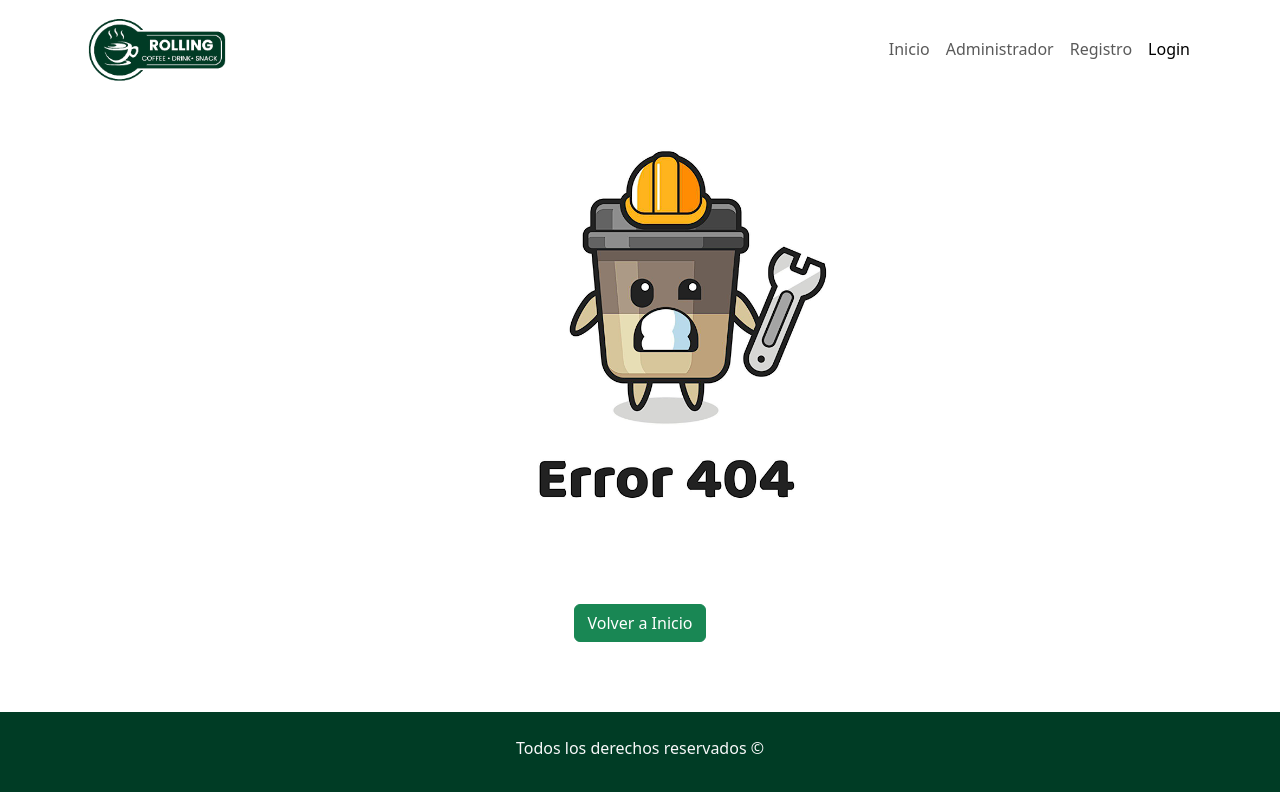
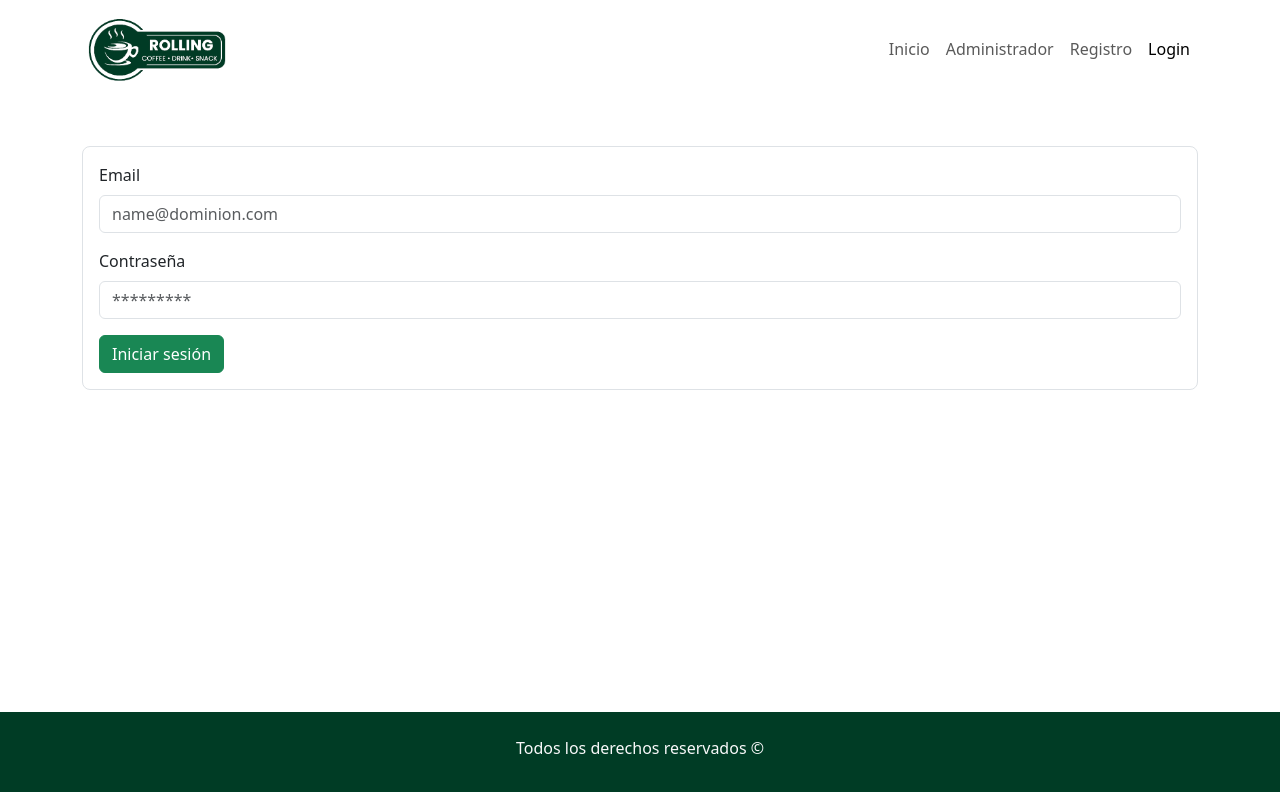
Before and after one commit to nicoiosa/rollingCoffee, a React (Vite) app: page /login in a window 1280 px wide. Shown: the top 792 px of the page. Built offline with nearby package versions, Linux system fonts and the light colour scheme; no server answers.

Commit message:
agregado maquetado y validaciones login + read pagina de inicio

```diff
--- a/src/App.jsx
+++ b/src/App.jsx
@@ -9,6 +9,7 @@ import Home from "./components/pages/Home";
 import Error404 from "./components/pages/Error404";
 import DetailProducto from "./components/pages/DetailProducto";
 import FormProducto from "./components/pages/FormProducto";
+import Login from "./components/pages/login";
 
 function App() {
   return (
@@ -19,6 +20,7 @@ function App() {
         <Route exact path="/admin" element={<Admin />} />
         <Route exact path="/detailProducto" element={<DetailProducto />} />
         <Route exact path="/admin/add" element={<FormProducto />} />
+        <Route exact path="/login" element={<Login />} />
         <Route path="*" element={<Error404 />} />
       </Routes>
       <Foot />
--- a/src/components/CardProducto.jsx
+++ b/src/components/CardProducto.jsx
@@ -1,16 +1,15 @@
 import { Card } from "react-bootstrap";
-import americanCoffee from "../assets/americanCoffee.jpg";
 import { Link } from "react-router-dom";
-const CardProducto = () => {
+const CardProducto = ({producto}) => {
   return (
-    <div className="col-3">
-      <Card style={{ width: "18rem" }}>
-        <Card.Img variant="top" src={americanCoffee} />
+    <div className="col-12 col-md-6 col-lg-3">
+      <Card className="h-100">
+        <Card.Img variant="top" src={producto.imagen} />
         <Card.Body>
-          <Card.Title>Cafe Americano</Card.Title>
+          <Card.Title>{producto.nombreProducto}</Card.Title>
           <Card.Text>
-            Descripcion: una taza de cafe suave y aromatico. <br />
-            <b>Precio: $250</b>
+            Descripcion: {producto.descripcionBreve} <br />
+            <b>Precio: ${producto.precio}</b>
           </Card.Text>
         </Card.Body>
         <Card.Footer className="text-end">
--- a/src/components/Grid.jsx
+++ b/src/components/Grid.jsx
@@ -1,16 +1,26 @@
 import { Container } from "react-bootstrap";
 import CardProducto from "./CardProducto";
+import { useEffect, useState } from "react";
+import { leerProductosAPI } from "./helpers/queries";
 
 const Grid = () => {
+  const [productos, setProductos] = useState([]);
+  useEffect(() => {
+    obtenerProductos();
+  }, []);
+  const obtenerProductos = async () => {
+    const respuesta = await leerProductosAPI();
+    if (respuesta.status === 200) {
+      const datos = await respuesta.json();
+      setProductos(datos);
+    }
+  };
   return (
     <Container className="my-5">
       <h5 className="display-4">Nuestros Productos</h5>
       <hr />
-      <div className="row justify-content-center">
-        <CardProducto/>
-        <CardProducto/>
-        <CardProducto/>
-        <CardProducto/>
+      <div className="row justify-content-center row-gap-4">
+      {productos.map((producto) => <CardProducto key={producto.id} producto={producto}/>)}
       </div>
     </Container>
   );
--- a/src/components/pages/FormProducto.jsx
+++ b/src/components/pages/FormProducto.jsx
@@ -13,7 +13,6 @@ const FormProducto = () => {
   const onSubmit = async (producto) => {
     console.log(producto);
     const respuesta = await crearProductoAPI(producto);
-    // agregar un msj si el codigo es 201 todo salio bien, caso contrario, de que ocurrio un error
     if (respuesta.status === 201) {
       Swal.fire({
         title: "Producto creado!",
--- /dev/null
+++ b/src/components/pages/Login.jsx
@@ -0,0 +1,59 @@
+import { Form, Button, Container } from "react-bootstrap";
+import { useForm } from "react-hook-form";
+
+const Login = () => {
+  const {
+    register,
+    handleSubmit,
+    formState: { errors },
+    reset,
+  } = useForm();
+  const onSubmit = () => {
+    console.log("Funciono");
+    reset();
+  };
+  return (
+    <Container className="myMain py-5">
+      <Form onSubmit={handleSubmit(onSubmit)} className="border rounded-3 p-3">
+        <Form.Group className="mb-3" controlId="formEmail">
+          <Form.Label>Email</Form.Label>
+          <Form.Control
+            type="email"
+            placeholder="name@dominion.com"
+            {...register("email", {
+              required: "El email es obligatorio",
+              pattern: {
+                value: /^[\w-\.]+@([\w-]+\.)+[\w-]{2,4}$/i,
+                message: "Formato de email invalido",
+              },
+            })}
+          />
+          <Form.Text className="text-danger">{errors.email?.message}</Form.Text>
+        </Form.Group>
+        <Form.Group className="mb-3" controlId="formPassword">
+          <Form.Label>Contraseña</Form.Label>
+          <Form.Control
+            type="password"
+            placeholder="*********"
+            {...register("password", {
+              required: "La contraseña es obligatoria",
+              pattern: {
+                value: /^(?=.*\d)(?=.*[a-z])(?=.*[A-Z])(?=.*[a-zA-Z]).{8,}$/gm,
+                message:
+                  "La contraseña debe contener al menos 8 caracteres, 1 mayuscula 1 minuscula y 1 numero",
+              },
+            })}
+          />
+          <Form.Text className="text-danger">
+            {errors.password?.message}
+          </Form.Text>
+        </Form.Group>
+        <Button variant="success" type="submit">
+          Iniciar sesión
+        </Button>
+      </Form>
+    </Container>
+  );
+};
+
+export default Login;
```
Also changed, not shown: src/assets/americanCoffee.jpg (deleted).
